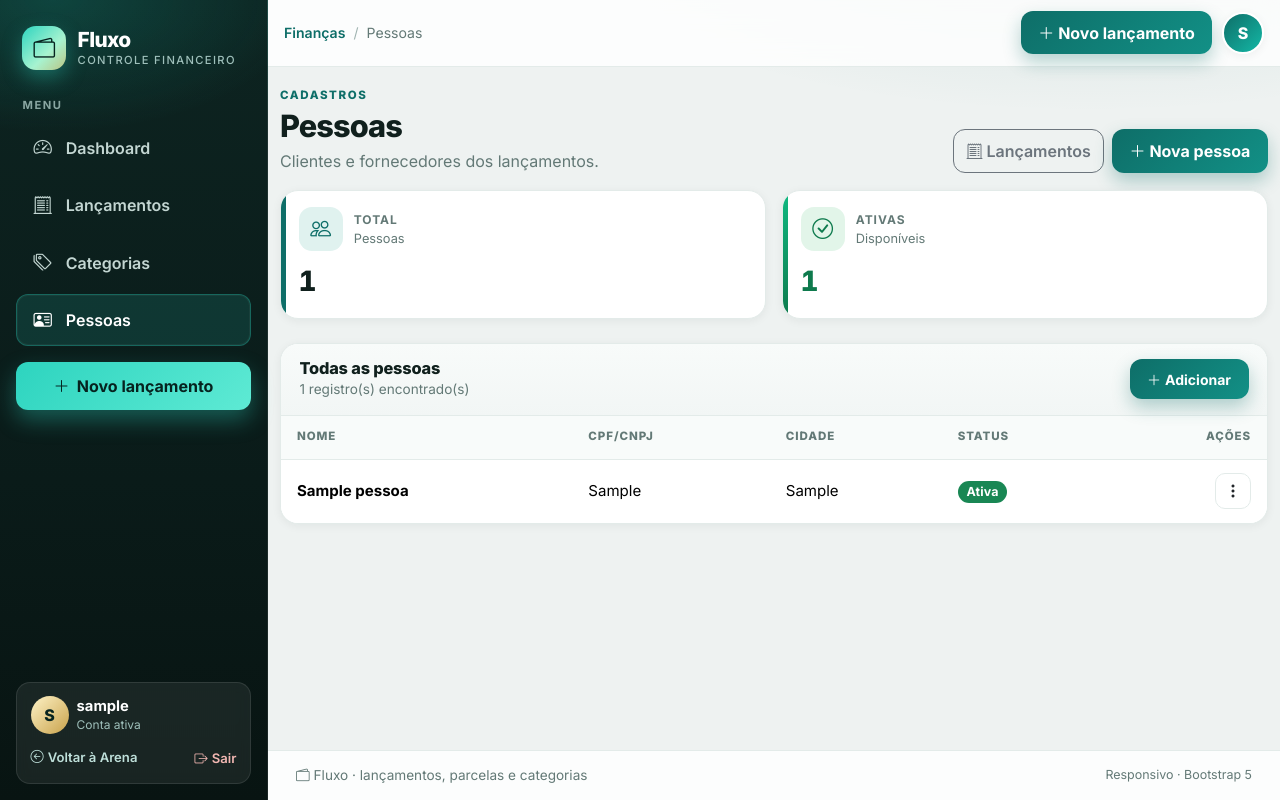
After one commit to rafaelzottesso/naes2026, a Django app: page /financeiro/listar/pessoa/ in a window 1280 px wide. The commit adds this page. Run offline with Django 5.2, Linux system fonts and the light colour scheme; a user stored in the database is signed in; tables that the repository leaves empty hold one stand-in row (values such as "Sample post").

Commit message:
feat(financeiro): adicione cadastro de pessoas aos lancamentos
Crie o CRUD de Pessoa com documento e dados de endereço, incluindo lista e detalhe.

Associe Pessoa obrigatoriamente a Lancamento e atualize os formulários e as telas financeiras.

Inclua os acessos nos menus e testes para cadastro, obrigatoriedade e navegação do website.

A migração 0005 apaga lançamentos existentes antes de criar a relação obrigatória.

```diff
--- a/financeiro/templates/financeiro/base.html
+++ b/financeiro/templates/financeiro/base.html
@@ -35,6 +35,10 @@
       <a class="fin-link {% if 'categoria' in request.resolver_match.url_name %}active{% endif %}" href="{% url 'categoria-list' %}">
         <i class="bi bi-tags"></i>
         <span>Categorias</span>
+      </a>
+      <a class="fin-link {% if 'pessoa' in request.resolver_match.url_name %}active{% endif %}" href="{% url 'pessoa-list' %}">
+        <i class="bi bi-person-vcard"></i>
+        <span>Pessoas</span>
       </a>
     </nav>
 
@@ -86,6 +90,9 @@
         </a>
         <a class="fin-link {% if 'categoria' in request.resolver_match.url_name %}active{% endif %}" href="{% url 'categoria-list' %}">
           <i class="bi bi-tags"></i><span>Categorias</span>
+        </a>
+        <a class="fin-link {% if 'pessoa' in request.resolver_match.url_name %}active{% endif %}" href="{% url 'pessoa-list' %}">
+          <i class="bi bi-person-vcard"></i><span>Pessoas</span>
         </a>
       </nav>
       <a href="{% url 'lancamento-create' %}" class="fin-cta mt-3"><i class="bi bi-plus-lg"></i> Novo lançamento</a>
--- a/financeiro/templates/financeiro/detail/lancamento.html
+++ b/financeiro/templates/financeiro/detail/lancamento.html
@@ -31,6 +31,7 @@
   <div class="fin-panel-body">
     <div class="fin-meta-grid">
       <div class="fin-meta"><p class="fin-label">Categoria</p><p>{{ object.categoria.nome }}</p></div>
+      <div class="fin-meta"><p class="fin-label">Cliente/Fornecedor</p><p><a href="{% url 'pessoa-detail' object.pessoa.pk %}">{{ object.pessoa.nome }}</a></p></div>
       <div class="fin-meta"><p class="fin-label">Data da 1ª parcela</p><p>{{ object.data|date:"d/m/Y" }}</p></div>
       <div class="fin-meta"><p class="fin-label">Status</p><p>{% if object.status %}Ativo{% else %}Inativo{% endif %}</p></div>
       <div class="fin-meta"><p class="fin-label">Intervalo (dias)</p><p>{{ object.intervalo_parcelas|default:"—" }}</p></div>
--- a/financeiro/templates/financeiro/form.html
+++ b/financeiro/templates/financeiro/form.html
@@ -23,6 +23,7 @@
       <span class="fin-form-head-icon">
         {% if botao == "Sim, excluir!" %}<i class="bi bi-trash"></i>
         {% elif "Categoria" in titulo %}<i class="bi bi-tags"></i>
+        {% elif "Pessoa" in titulo %}<i class="bi bi-person-vcard"></i>
         {% else %}<i class="bi bi-receipt-cutoff"></i>{% endif %}
       </span>
       <div>
--- a/financeiro/templates/financeiro/list/lancamento.html
+++ b/financeiro/templates/financeiro/list/lancamento.html
@@ -66,6 +66,7 @@
           <th>Data</th>
           <th>Descrição</th>
           <th>Categoria</th>
+          <th>Cliente/Fornecedor</th>
           <th>Tipo</th>
           <th>Valor líquido</th>
           <th class="text-end">Ações</th>
@@ -77,6 +78,7 @@
           <td class="text-nowrap">{{ lancamento.data|date:"d/m/Y" }}</td>
           <td class="fin-desc">{{ lancamento.descricao|default:"—" }}</td>
           <td><span class="badge rounded-pill text-bg-light border">{{ lancamento.categoria.nome }}</span></td>
+          <td>{{ lancamento.pessoa.nome }}</td>
           <td>
             {% if lancamento.tipo == "receita" %}
             <span class="badge fin-pill text-bg-success"><i class="bi bi-arrow-down-short"></i> Receita</span>
@@ -101,7 +103,7 @@
         </tr>
         {% empty %}
         <tr>
-          <td colspan="6">
+          <td colspan="7">
             <div class="fin-empty">
               <div class="fin-empty-icon"><i class="bi bi-receipt"></i></div>
               <strong class="d-block text-dark">Nenhum lançamento cadastrado</strong>
@@ -122,7 +124,7 @@
       <div class="d-flex justify-content-between align-items-start gap-2">
         <div class="min-w-0">
           <strong class="d-block text-truncate">{{ lancamento.descricao|default:"Lançamento" }}</strong>
-          <small class="text-muted">{{ lancamento.data|date:"d/m/Y" }} · {{ lancamento.categoria.nome }}</small>
+          <small class="text-muted">{{ lancamento.data|date:"d/m/Y" }} · {{ lancamento.categoria.nome }} · {{ lancamento.pessoa.nome }}</small>
         </div>
         {% if lancamento.tipo == "receita" %}
         <span class="badge fin-pill text-bg-success">Receita</span>
--- /dev/null
+++ b/financeiro/templates/financeiro/list/pessoa.html
@@ -0,0 +1,89 @@
+{% extends "financeiro/base.html" %}
+
+{% block title %}Pessoas · Finanças{% endblock %}
+
+{% block breadcrumb %}
+<li class="breadcrumb-item active" aria-current="page">Pessoas</li>
+{% endblock %}
+
+{% block content %}
+<div class="fin-page-head">
+  <div>
+    <div class="fin-eyebrow">Cadastros</div>
+    <h1>Pessoas</h1>
+    <p>Clientes e fornecedores dos lançamentos.</p>
+  </div>
+  <div class="fin-head-actions">
+    <a href="{% url 'lancamento-list' %}" class="btn btn-outline-secondary"><i class="bi bi-receipt-cutoff me-1"></i>Lançamentos</a>
+    <a href="{% url 'pessoa-create' %}" class="btn btn-fin"><i class="bi bi-plus-lg me-1"></i>Nova pessoa</a>
+  </div>
+</div>
+
+<div class="row g-3 mb-4">
+  <div class="col-6">
+    <div class="fin-kpi neutra">
+      <div class="fin-kpi-top"><span class="fin-kpi-icon"><i class="bi bi-people"></i></span><div><span class="fin-kpi-label">Total</span><span class="fin-kpi-sub">Pessoas</span></div></div>
+      <span class="fin-kpi-value">{{ total_pessoas }}</span>
+    </div>
+  </div>
+  <div class="col-6">
+    <div class="fin-kpi receita">
+      <div class="fin-kpi-top"><span class="fin-kpi-icon"><i class="bi bi-check-circle"></i></span><div><span class="fin-kpi-label">Ativas</span><span class="fin-kpi-sub">Disponíveis</span></div></div>
+      <span class="fin-kpi-value">{{ total_ativas }}</span>
+    </div>
+  </div>
+</div>
+
+<section class="fin-panel">
+  <div class="fin-panel-head">
+    <div><h2>Todas as pessoas</h2><p>{{ page_obj.paginator.count }} registro(s) encontrado(s)</p></div>
+    <a href="{% url 'pessoa-create' %}" class="btn btn-sm btn-fin"><i class="bi bi-plus-lg me-1"></i>Adicionar</a>
+  </div>
+  <div class="table-responsive d-none d-md-block">
+    <table class="table fin-table mb-0 align-middle">
+      <thead><tr><th>Nome</th><th>CPF/CNPJ</th><th>Cidade</th><th>Status</th><th class="text-end">Ações</th></tr></thead>
+      <tbody>
+        {% for pessoa in object_list %}
+        <tr>
+          <td><strong>{{ pessoa.nome }}</strong></td>
+          <td>{{ pessoa.documento }}</td>
+          <td>{{ pessoa.cidade }}</td>
+          <td>{% if pessoa.status %}<span class="badge fin-pill text-bg-success">Ativa</span>{% else %}<span class="badge fin-pill text-bg-secondary">Inativa</span>{% endif %}</td>
+          <td class="text-end">
+            <div class="dropdown">
+              <button class="btn fin-row-actions" data-bs-toggle="dropdown" aria-label="Ações de {{ pessoa.nome }}"><i class="bi bi-three-dots-vertical"></i></button>
+              <ul class="dropdown-menu dropdown-menu-end shadow">
+                <li><a class="dropdown-item" href="{% url 'pessoa-detail' pessoa.pk %}"><i class="bi bi-eye me-2"></i>Ver</a></li>
+                <li><a class="dropdown-item" href="{% url 'pessoa-update' pessoa.pk %}"><i class="bi bi-pencil me-2"></i>Editar</a></li>
+                <li><hr class="dropdown-divider"></li>
+                <li><a class="dropdown-item text-danger" href="{% url 'pessoa-delete' pessoa.pk %}"><i class="bi bi-trash me-2"></i>Excluir</a></li>
+              </ul>
+            </div>
+          </td>
+        </tr>
+        {% empty %}
+        <tr><td colspan="5"><div class="fin-empty"><div class="fin-empty-icon"><i class="bi bi-people"></i></div><strong class="d-block text-dark">Nenhuma pessoa cadastrada</strong><p class="mb-3">Cadastre clientes e fornecedores para associá-los aos lançamentos.</p><a href="{% url 'pessoa-create' %}" class="btn btn-fin btn-sm"><i class="bi bi-plus-lg me-1"></i>Cadastrar pessoa</a></div></td></tr>
+        {% endfor %}
+      </tbody>
+    </table>
+  </div>
+  <div class="fin-panel-body d-md-none">
+    {% for pessoa in object_list %}
+    <article class="fin-m-card">
+      <div class="d-flex justify-content-between align-items-start gap-2">
+        <div class="min-w-0"><strong class="d-block text-truncate">{{ pessoa.nome }}</strong><small class="text-muted">{{ pessoa.documento }} · {{ pessoa.cidade }}</small></div>
+        {% if pessoa.status %}<span class="badge fin-pill text-bg-success">Ativa</span>{% else %}<span class="badge fin-pill text-bg-secondary">Inativa</span>{% endif %}
+      </div>
+      <div class="d-flex gap-1 justify-content-end mt-2">
+        <a class="btn btn-sm btn-outline-secondary" href="{% url 'pessoa-detail' pessoa.pk %}" aria-label="Ver"><i class="bi bi-eye"></i></a>
+        <a class="btn btn-sm btn-outline-secondary" href="{% url 'pessoa-update' pessoa.pk %}" aria-label="Editar"><i class="bi bi-pencil"></i></a>
+        <a class="btn btn-sm btn-outline-danger" href="{% url 'pessoa-delete' pessoa.pk %}" aria-label="Excluir"><i class="bi bi-trash"></i></a>
+      </div>
+    </article>
+    {% empty %}
+    <div class="fin-empty"><div class="fin-empty-icon"><i class="bi bi-people"></i></div><strong class="d-block text-dark">Nenhuma pessoa cadastrada</strong><p class="mb-3">Cadastre clientes e fornecedores para associá-los aos lançamentos.</p><a href="{% url 'pessoa-create' %}" class="btn btn-fin btn-sm"><i class="bi bi-plus-lg me-1"></i>Cadastrar pessoa</a></div>
+    {% endfor %}
+  </div>
+</section>
+{% include "campeonato/includes/pagination.html" %}
+{% endblock %}
--- a/financeiro/urls.py
+++ b/financeiro/urls.py
@@ -2,6 +2,7 @@ from django.urls import path
 
 from .views import (
     CategoriaCreate, CategoriaUpdate, CategoriaDelete, CategoriaList, CategoriaDetail,
+    PessoaCreate, PessoaUpdate, PessoaDelete, PessoaList, PessoaDetail,
     LancamentoCreate, LancamentoUpdate, LancamentoDelete, LancamentoList, LancamentoDetail,
     FinanceiroDashboard,
 )
@@ -16,6 +17,12 @@ urlpatterns = [
     path('listar/categoria/', CategoriaList.as_view(), name='categoria-list'),
     path('detalhar/categoria/<int:pk>/', CategoriaDetail.as_view(), name='categoria-detail'),
 
+    path('cadastrar/pessoa/', PessoaCreate.as_view(), name='pessoa-create'),
+    path('atualizar/pessoa/<int:pk>/', PessoaUpdate.as_view(), name='pessoa-update'),
+    path('excluir/pessoa/<int:pk>/', PessoaDelete.as_view(), name='pessoa-delete'),
+    path('listar/pessoa/', PessoaList.as_view(), name='pessoa-list'),
+    path('detalhar/pessoa/<int:pk>/', PessoaDetail.as_view(), name='pessoa-detail'),
+
     path('cadastrar/lancamento/', LancamentoCreate.as_view(), name='lancamento-create'),
     path('atualizar/lancamento/<int:pk>/', LancamentoUpdate.as_view(), name='lancamento-update'),
     path('excluir/lancamento/<int:pk>/', LancamentoDelete.as_view(), name='lancamento-delete'),
--- a/financeiro/views.py
+++ b/financeiro/views.py
@@ -6,6 +6,9 @@ from django import forms
 from django.db.models import DecimalField, ExpressionWrapper, F, Q, Sum, Value
 from django.db.models.functions import Coalesce
 from django.db import transaction
+from django.db.models.deletion import ProtectedError
+from django.contrib import messages
+from django.http import HttpResponseRedirect
 from django.urls import reverse_lazy
 from django.utils import timezone
 from django.views.generic import CreateView, TemplateView, UpdateView, DeleteView
@@ -13,7 +16,7 @@ from django.views.generic.detail import DetailView
 from django.views.generic.list import ListView
 from django.contrib.auth.mixins import LoginRequiredMixin
 
-from .models import Categoria, Lancamento, Parcela
+from .models import Categoria, Lancamento, Parcela, Pessoa
 from .services import gerar_parcelas, validar_lancamento
 
 
@@ -84,10 +87,70 @@ class CategoriaDetail(BaseLoginMixin, DetailView):
     template_name = 'financeiro/detail/categoria.html'
 
 
+class PessoaCreate(BaseLoginMixin, CreateView):
+    model = Pessoa
+    fields = ['nome', 'documento', 'cep', 'endereco', 'cidade', 'status']
+    template_name = 'financeiro/form.html'
+    success_url = reverse_lazy('pessoa-list')
+    extra_context = {
+        'titulo': 'Cadastro de Pessoa',
+        'botao': 'Criar Pessoa',
+    }
+
+    def form_valid(self, form):
+        form.instance.criado_por = self.request.user
+        return super().form_valid(form)
+
+
+class PessoaUpdate(BaseLoginMixin, UpdateView):
+    model = Pessoa
+    fields = ['nome', 'documento', 'cep', 'endereco', 'cidade', 'status']
+    template_name = 'financeiro/form.html'
+    success_url = reverse_lazy('pessoa-list')
+    extra_context = {
+        'titulo': 'Editar Pessoa',
+        'botao': 'Atualizar Pessoa',
+    }
+
+
+class PessoaDelete(BaseLoginMixin, DeleteView):
+    model = Pessoa
+    template_name = 'financeiro/form.html'
+    success_url = reverse_lazy('pessoa-list')
+    extra_context = {
+        'titulo': 'Excluir Pessoa',
+        'botao': 'Sim, excluir!',
+    }
+
+    def post(self, request, *args, **kwargs):
+        try:
+            return super().post(request, *args, **kwargs)
+        except ProtectedError:
+            messages.error(request, 'Esta pessoa está vinculada a lançamentos e não pode ser excluída.')
+            return HttpResponseRedirect(self.get_success_url())
+
+
+class PessoaList(BaseLoginMixin, ListView):
+    model = Pessoa
+    template_name = 'financeiro/list/pessoa.html'
+    paginate_by = 30
+
+    def get_context_data(self, **kwargs):
+        context = super().get_context_data(**kwargs)
+        context['total_pessoas'] = self.get_queryset().count()
+        context['total_ativas'] = self.get_queryset().filter(status=True).count()
+        return context
+
+
+class PessoaDetail(BaseLoginMixin, DetailView):
+    model = Pessoa
+    template_name = 'financeiro/detail/pessoa.html'
+
+
 class LancamentoCreate(BaseLoginMixin, CreateView):
     model = Lancamento
     fields = [
-        'tipo', 'data', 'categoria', 'descricao', 'valor',
+        'tipo', 'data', 'categoria', 'pessoa', 'descricao', 'valor',
         'desconto', 'acrescimo', 'parcelas', 'intervalo_parcelas', 'status',
     ]
     template_name = 'financeiro/form.html'
@@ -105,6 +168,7 @@ class LancamentoCreate(BaseLoginMixin, CreateView):
         form.fields['data'].widget = forms.DateInput(attrs={'type': 'date'}, format='%Y-%m-%d')
         form.fields['data'].input_formats = ['%Y-%m-%d']
         form.fields['categoria'].queryset = Categoria.objects.filter(status=True)
+        form.fields['pessoa'].queryset = Pessoa.objects.filter(status=True)
         return form
 
     def form_valid(self, form):
@@ -123,7 +187,7 @@ class LancamentoCreate(BaseLoginMixin, CreateView):
 
 class LancamentoUpdate(BaseLoginMixin, UpdateView):
     model = Lancamento
-    fields = ['descricao', 'tipo', 'categoria', 'status']
+    fields = ['descricao', 'tipo', 'categoria', 'pessoa', 'status']
     template_name = 'financeiro/form.html'
     extra_context = {
         'titulo': 'Editar Lançamento',
@@ -140,6 +204,9 @@ class LancamentoUpdate(BaseLoginMixin, UpdateView):
         form = super().get_form(form_class)
         form.fields['categoria'].queryset = Categoria.objects.filter(
             Q(status=True) | Q(pk=self.object.categoria_id)
+        )
+        form.fields['pessoa'].queryset = Pessoa.objects.filter(
+            Q(status=True) | Q(pk=self.object.pessoa_id)
         )
         return form
 
@@ -173,7 +240,7 @@ class LancamentoList(BaseLoginMixin, ListView):
     def get_queryset(self):
         return super().get_queryset().filter(
             criado_por=self.request.user
-        ).select_related('categoria')
+        ).select_related('categoria', 'pessoa')
 
     def get_context_data(self, **kwargs):
         context = super().get_context_data(**kwargs)
@@ -191,7 +258,7 @@ class LancamentoDetail(BaseLoginMixin, DetailView):
     def get_queryset(self):
         return super().get_queryset().filter(
             criado_por=self.request.user
-        ).select_related('categoria')
+        ).select_related('categoria', 'pessoa')
 
     def get_context_data(self, **kwargs):
         context = super().get_context_data(**kwargs)
--- a/website/templates/website/modelo2.html
+++ b/website/templates/website/modelo2.html
@@ -102,7 +102,11 @@
             <i class="bi bi-wallet2"></i>Finanças
           </a>
           <ul class="dropdown-menu">
+            <li><a class="dropdown-item" href="{% url 'pessoa-create' %}"><i class="bi bi-person-vcard me-2" style="color:var(--clr-primary)"></i>Cadastrar pessoa</a></li>
+            <li><hr class="dropdown-divider"></li>
             <li><a class="dropdown-item" href="{% url 'categoria-create' %}"><i class="bi bi-tag me-2" style="color:var(--clr-primary)"></i>Cadastrar categoria</a></li>
+            <li><a class="dropdown-item" href="{% url 'pessoa-list' %}"><i class="bi bi-person-vcard me-2" style="color:var(--clr-primary)"></i>Listar pessoas</a></li>
+            <li><hr class="dropdown-divider"></li>
             <li><a class="dropdown-item" href="{% url 'categoria-list' %}"><i class="bi bi-tags me-2" style="color:var(--clr-primary)"></i>Listar categorias</a></li>
             <li><hr class="dropdown-divider"></li>
             <li><a class="dropdown-item" href="{% url 'lancamento-create' %}"><i class="bi bi-plus-circle me-2" style="color:var(--clr-primary)"></i>Cadastrar lançamento</a></li>
```
Also changed, not shown: financeiro/admin.py (+9 -2 lines), financeiro/models.py (+23 -0 lines), financeiro/templates/financeiro/detail/pessoa.html (added, +38 -0 lines), financeiro/tests.py (+36 -1 lines), financeiro/migrations/0005_pessoa_lancamento_pessoa.py (added).
